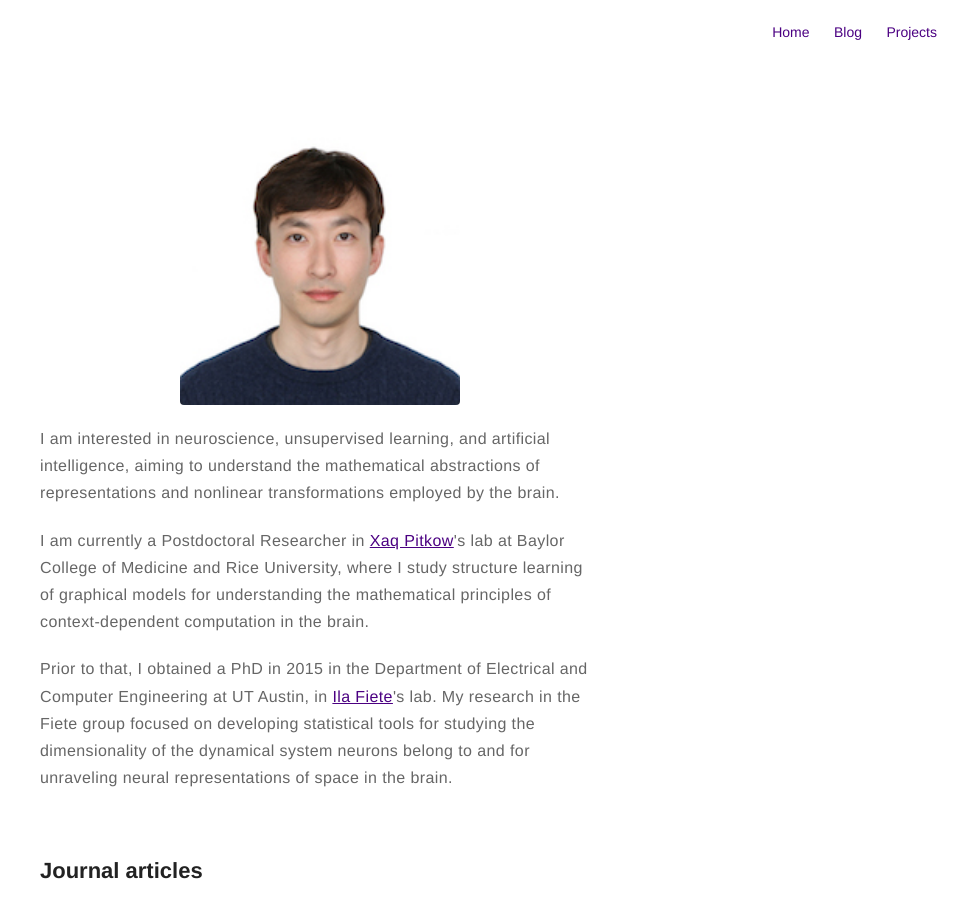
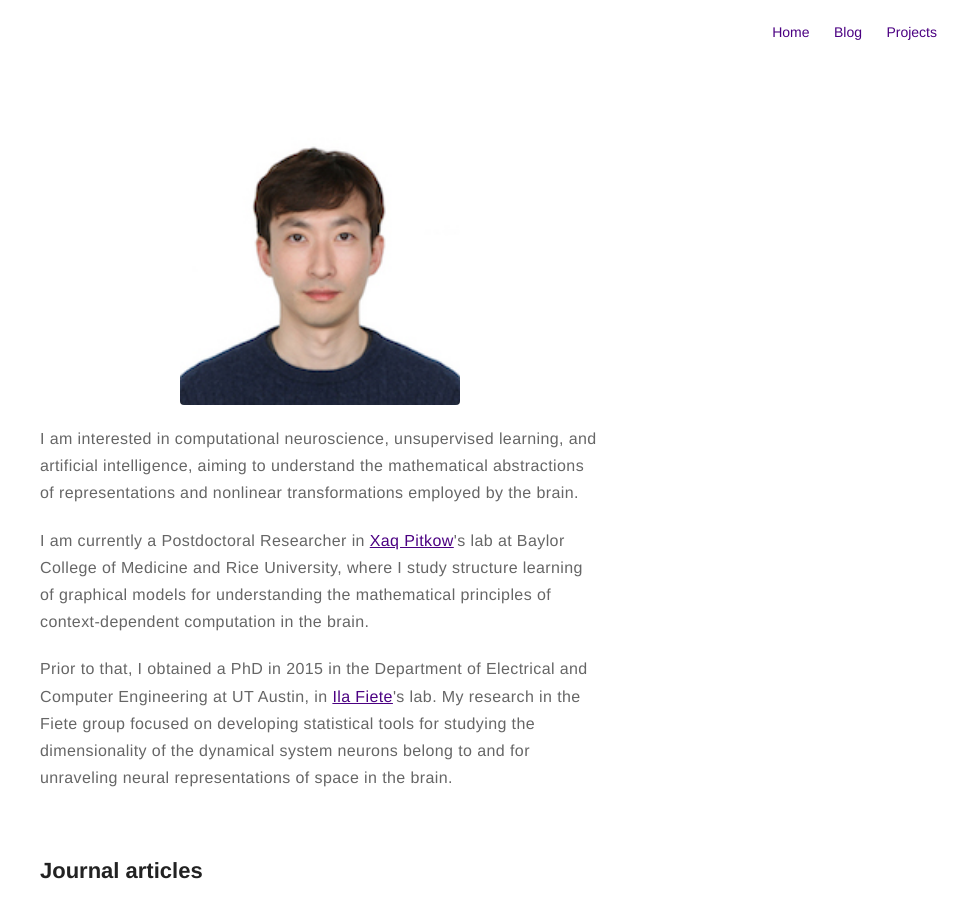
Before and after one commit to kijungyoon/kijungyoon.github.io, a Jekyll site: the page built from about.md, in a window 1280 px wide, cut to the strip 0-920 px from the top of the page. Shown: the whole strip, without its empty margins (320-1280 px from the left). Built offline with Jekyll 4.4.1, drawn with Linux system fonts in a browser that asks for light colours.

Commit message:
Update about.md

```diff
--- a/about.md
+++ b/about.md
@@ -4,7 +4,7 @@ layout: page
 ---
 ![Profile Image]({{ site.url }}/{{ site.picture }})
 
-<p>I am interested in neuroscience, unsupervised learning, and artificial intelligence, aiming to understand the mathematical abstractions of representations and nonlinear transformations employed by the brain.</p>
+<p>I am interested in computational neuroscience, unsupervised learning, and artificial intelligence, aiming to understand the mathematical abstractions of representations and nonlinear transformations employed by the brain.</p>
 
 <p>I am currently a Postdoctoral Researcher in <a href="http://xaqlab.com" target="_blank">Xaq Pitkow</a>'s lab at Baylor College of Medicine and Rice University, where I study structure learning of graphical models for understanding the mathematical principles of context-dependent computation in the brain.</p>
 
```
Also changed, not shown: other parts of about.md (+1 -1 lines).
